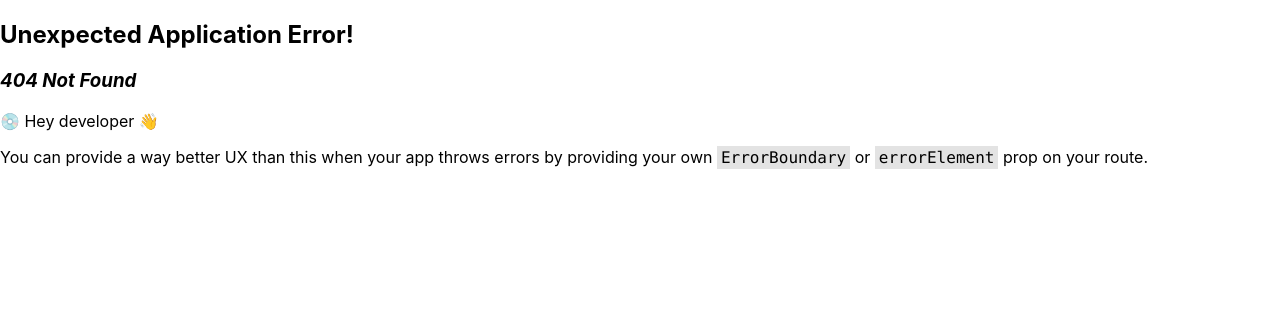
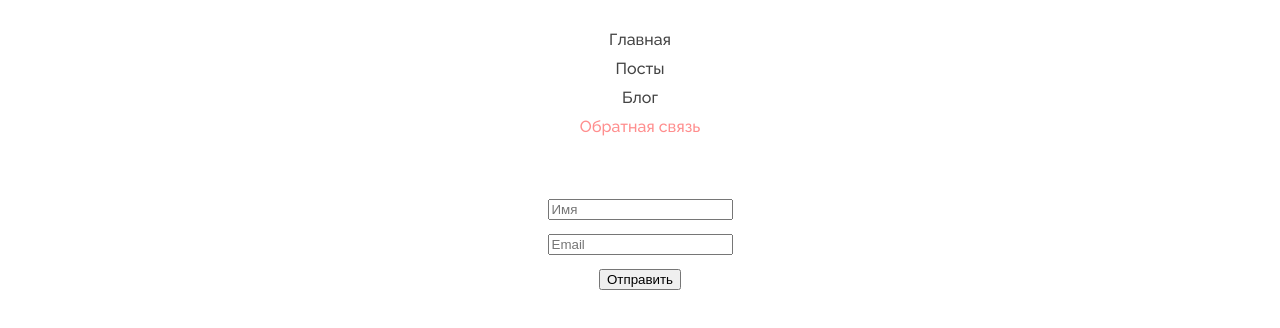
Before and after one commit to NadineMihon/Router, a React (Create React App) app: page /feedback in a window 1280 px wide. Before the commit this address had no page. Shown: the top 328 px of the page. Built offline with nearby package versions, Linux system fonts and the light colour scheme.

Commit message:
lesson 34

```diff
--- a/src/App.js
+++ b/src/App.js
@@ -4,6 +4,7 @@ import { Posts } from "./pages/posts";
 import { Root } from "./components/Root";
 import { Main } from "./pages/main";
 import { Blog } from "./pages/blog";
+import { Feedback } from "./pages/feedback";
 
 function App() {
   const router = createBrowserRouter([
@@ -23,6 +24,10 @@ function App() {
           path: 'blog',
           element: <Blog />
         },
+        {
+          path: 'feedback',
+          element: <Feedback />
+        }
       ],
     },
   ]);
--- a/src/components/Root/index.jsx
+++ b/src/components/Root/index.jsx
@@ -26,6 +26,13 @@ export const Root = () => (
             >
                     Блог
             </SC.Link>
+                        <SC.Link
+                to='feedback'
+                as={NavLink}
+                className={({ isActive }) => isActive ? "active" : ""}
+            >
+                    Обратная связь
+            </SC.Link>
         </SC.Menu>
         <Outlet />
     </SC.Wrapper>
--- /dev/null
+++ b/src/pages/feedback/index.jsx
@@ -0,0 +1,45 @@
+import React, { useState } from "react";
+import { useNavigate, useSearchParams } from "react-router-dom";
+
+export const Feedback = () => {
+    const [values, setValues] = useState({
+        name: '',
+        email: ''
+    });
+
+    const navigate = useNavigate();
+    const [searchParams, setSearchParams] = useSearchParams();
+
+    console.log(searchParams.get('test'));
+
+    const isTest = searchParams.get('test') === 'true';
+
+    const onChange = (e) => {
+        setValues({
+            ...values,
+            [e.target.name]: e.target.value
+        });
+    };
+
+    const onSend = () => {
+        setTimeout(() => navigate('/'), 1000);
+    };
+
+    return (
+        <form>
+            <input type="text" name="name" placeholder="Имя" onChange={onChange} />
+            <br />
+            <input type="text" name="email" placeholder="Email" onChange={onChange} />
+            <br />
+            <button type="button" onClick={onSend}>Отправить</button>
+            {
+                isTest &&
+                <div>
+                    Lorem ipsum, dolor sit amet consectetur adipisicing elit.
+                    Quia ab eligendi voluptate commodi cupiditate nemo eos ipsa corrupti? Culpa doloremque qui,
+                    veniam illo omnis ut doloribus ea velit voluptate error.
+                </div>
+            }
+        </form>
+    )
+};
```
